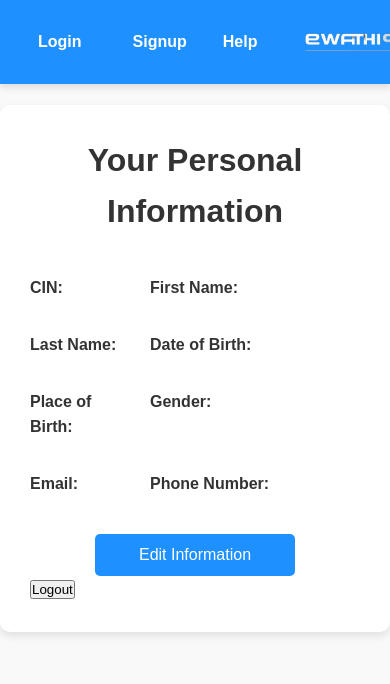
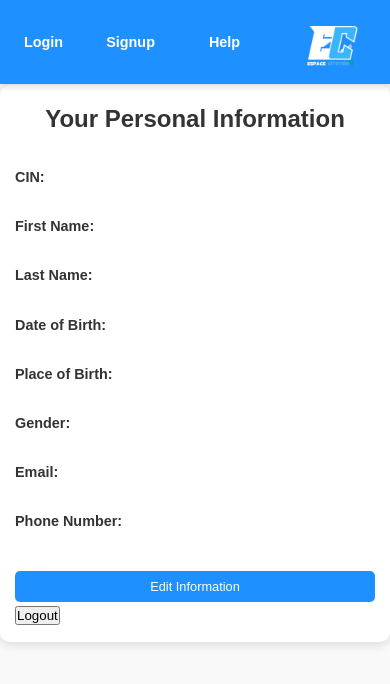
Before and after one commit to KlaiAhmed/Espace_citoyen, a plain HTML site: page personal.html in a window 390 px wide. Drawn offline with Linux system fonts and the light colour scheme.

Commit message:
Add files via upload

```diff
--- a/help.css
+++ b/help.css
@@ -48,8 +48,8 @@ body {
 }
 
 #logo img {
-    padding-top: 6px;
-    max-height: 170px;
+    padding-top: 20px;
+    max-height: 150px;
     width: auto;
 }
 
@@ -69,9 +69,6 @@ body {
     color: #1E90FF;
     border: 2px solid #1E90FF;
 }
-
-
-
 
 #title {
     text-align: center;
@@ -96,7 +93,6 @@ body {
     margin-top: 10px;
     line-height: 1.8;
 }
-
 
 #help-section {
     display: grid;
@@ -131,3 +127,90 @@ body {
     margin-top: 10px;
     word-wrap: break-word;
 }
+
+@media (max-width: 1024px) {
+    #navbar {
+        padding: 10px;
+    }
+
+    #logo img {
+        max-height: 120px;
+    }
+
+    .navbar .link {
+        font-size: 0.9rem;
+        padding: 6px 12px;
+    }
+
+    #title h1 {
+        font-size: 2rem;
+    }
+
+    #title h3 {
+        font-size: 1rem;
+    }
+
+    #help-section {
+        padding: 30px;
+    }
+}
+
+@media (max-width: 768px) {
+    #navbar {
+        align-items: flex-start;
+        height: 10%;
+        padding: 15px;
+    }
+
+    #links, #contact {
+        flex-direction: column;
+        align-items: flex-start;
+        gap: 10px;
+    }
+
+    #logo {
+        justify-content: center;
+        margin-bottom: 10px;
+    }
+
+    #title {
+        padding: 15px;
+    }
+
+    #title h1 {
+        font-size: 1.8rem;
+    }
+
+    #help-section {
+        grid-template-columns: 1fr;
+        padding: 20px;
+    }
+
+    .help-item {
+        padding: 15px;
+    }
+}
+
+@media (max-width: 480px) {
+    #navbar {
+        height: 10%;
+        padding: 10px;
+    }
+
+    .navbar .link {
+        font-size: 0.8rem;
+        padding: 5px 10px;
+    }
+
+    #title h1 {
+        font-size: 1.5rem;
+    }
+
+    #title h3 {
+        font-size: 0.9rem;
+    }
+
+    #help-section {
+        padding: 15px;
+    }
+}
--- a/main.css
+++ b/main.css
@@ -27,6 +27,7 @@ body {
     color: white;
     z-index: 1000;
     box-shadow: 0 4px 6px rgba(0, 0, 0, 0.1);
+
 }
 
 #links {
@@ -49,8 +50,8 @@ body {
 }
 
 #logo img {
-    padding-top: 6px;
-    max-height: 170px;
+    padding-top: 20px;
+    max-height: 150px;
     width: auto;
 }
 
@@ -72,6 +73,8 @@ body {
 }
 
 #firstp {
+    margin-top: 0;
+    padding-top: calc(var(--navbar-height, 65px));
     display: flex;
     justify-content: space-between;
     align-items: center;
@@ -278,3 +281,96 @@ button:active {
     transform: scale(1.02);
     transition: all 0.3s ease;
 }
+
+@media (max-width: 1024px) {
+    #navbar {
+        flex-direction: column;
+        height: 10%;
+    }
+
+    #links {
+        flex-wrap: wrap;
+        justify-content: center;
+    }
+
+    #contact {
+        flex-wrap: wrap;
+        justify-content: center;
+    }
+
+    #firstp {
+        flex-direction: column;
+        text-align: center;
+        padding: 20px;
+    }
+
+    #img_f {
+        height: 50%;
+        margin-left: 0;
+        margin-top: 20px;
+    }
+
+    #title-container {
+        width: 100%;
+        text-align: center;
+        direction: ltr;
+    }
+
+    #services-categories {
+        flex-direction: column;
+        align-items: center;
+    }
+
+    .category-box {
+        width: 90%;
+        margin: 10px 0;
+    }
+}
+
+
+@media (max-width: 768px) {
+    #navbar {
+        height: 10%;
+        padding: 10px;
+    }
+
+    #logo img {
+        max-height: 120px;
+    }
+
+    .navbar .link {
+        font-size: 0.9rem;
+        padding: 6px 12px;
+    }
+
+    #firstp {
+        padding: 15px;
+    }
+
+    #services-categories {
+        flex-direction: column;
+        gap: 10px;
+    }
+
+    .category-box {
+        width: 95%;
+    }
+
+    #thirdp {
+        padding: 20px;
+    }
+
+    #city-selection, #municipality-selection, #action-selection, #appointment-scheduler {
+        padding: 10px;
+        margin-top: 10px;
+    }
+
+    button {
+        font-size: 0.9rem;
+        padding: 8px 20px;
+    }
+
+    select, input[type="date"] {
+        width: 100%;
+    }
+}
--- a/personal.css
+++ b/personal.css
@@ -49,10 +49,11 @@ body {
 }
 
 #logo img {
-    padding-top: 6px;
-    max-height: 170px;
+    padding-top: 20px;
+    max-height: 150px;
     width: auto;
 }
+
 
 .navbar .link {
     color: white;
@@ -127,3 +128,75 @@ body {
 #edit-info:hover {
     background-color: #187bcd;
 }
+
+@media (max-width: 1024px) {
+    #navbar {
+        height: 10%;
+        padding: 10px;
+    }
+
+    #links {
+        flex-wrap: wrap;
+        justify-content: center;
+    }
+
+    #contact {
+        flex-wrap: wrap;
+        justify-content: center;
+        margin-left: 0;
+    }
+
+    #info-container {
+        grid-template-columns: 1fr;
+        gap: 10px;
+    }
+
+    #personal-info {
+        padding: 20px;
+        margin: 20px auto;
+    }
+
+    #personal-info h1 {
+        font-size: 1.8rem;
+        margin-bottom: 20px;
+    }
+
+    #edit-info {
+        width: 100%;
+        padding: 10px;
+        font-size: 0.9rem;
+    }
+}
+
+@media (max-width: 768px) {
+    #navbar {
+        height: 10%;
+        padding: 10px;
+    }
+
+    #logo img {
+        max-height: 120px;
+    }
+
+    .navbar .link {
+        font-size: 0.9rem;
+        padding: 6px 12px;
+    }
+
+    #personal-info {
+        padding: 15px;
+    }
+
+    #personal-info h1 {
+        font-size: 1.5rem;
+    }
+
+    #info-container {
+        font-size: 0.9rem;
+    }
+
+    #edit-info {
+        font-size: 0.8rem;
+        padding: 8px;
+    }
+}
--- a/personal.html
+++ b/personal.html
@@ -3,9 +3,10 @@
 <head>
     <meta charset="utf-8">
     <meta http-equiv="X-UA-Compatible" content="IE=edge">
-    <title>eWATHI9A</title>
+    <title>Espace citoyen</title>
     <meta name="viewport" content="width=device-width, initial-scale=1">
     <link rel="stylesheet" type="text/css" media="screen" href="personal.css">
+    <link rel="icon" href="resources\icon.png" type="image/x-icon">
     <script src="main.js" defer></script>
 </head>
 <body>
@@ -21,7 +22,7 @@
         </div>
         <div id="logo">
             <a href="index.html">
-                <img src="resources/logo.png" id="logo-img" alt="Logo">
+                <img src="resources\icon.png" id="logo-img" alt="Logo">
             </a>
         </div>
     </nav>
--- a/style.css
+++ b/style.css
@@ -77,3 +77,48 @@ a {
 a:hover {
     text-decoration: underline;
 }
+
+@media (max-width: 1024px) {
+    .form-container {
+        padding: 15px 20px;
+        max-width: 90%;
+    }
+
+    h1 {
+        font-size: 1.5rem;
+    }
+
+    input {
+        padding: 8px;
+    }
+
+    .btn {
+        font-size: 0.9rem;
+        padding: 8px;
+    }
+}
+
+@media (max-width: 768px) {
+    .form-container {
+        padding: 10px;
+    }
+
+    h1 {
+        font-size: 1.2rem;
+        margin-bottom: 15px;
+    }
+
+    input {
+        padding: 7px;
+        margin-bottom: 10px;
+    }
+
+    .btn {
+        font-size: 0.8rem;
+        padding: 7px;
+    }
+
+    p {
+        font-size: 0.9rem;
+    }
+}
```
Also changed, not shown: help.html (+3 -2 lines), index.html (+2 -1 lines), login.html (+2 -1 lines), signup.html (+2 -1 lines), main.js (line endings or trailing spaces), resources/icon.png (added).
